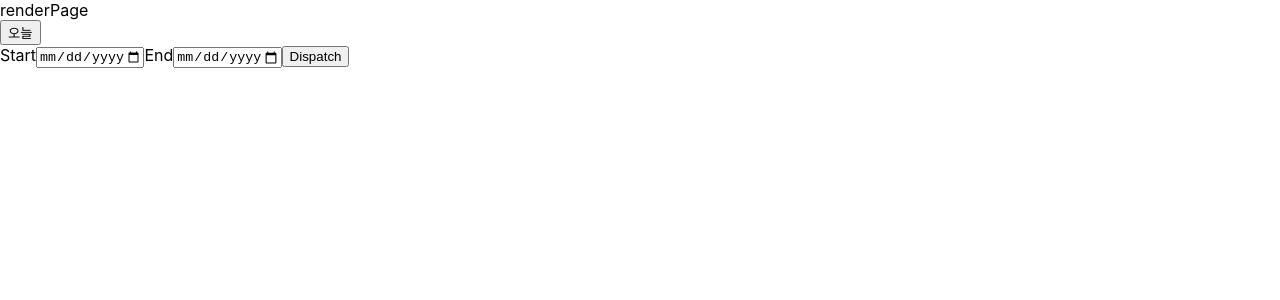
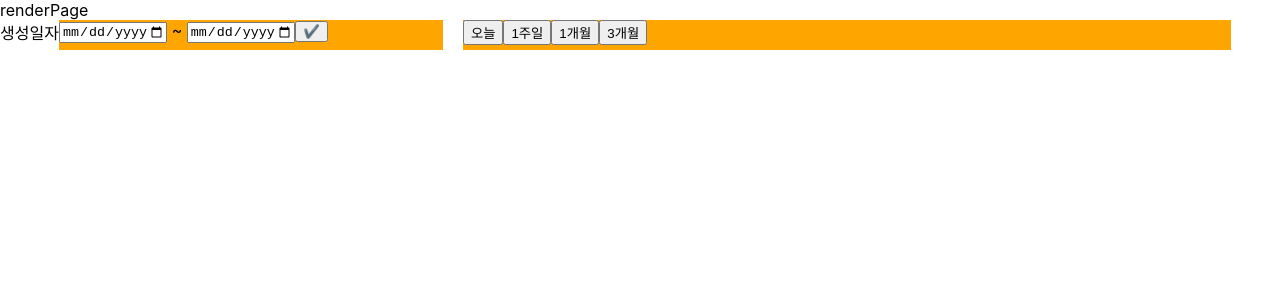
Before and after one commit to U-Wreckcar/FE-Develop, a React (Create React App) app: page / in a window 1280 px wide. Shown: the top 300 px of the page. Built offline with nearby package versions, Linux system fonts and the light colour scheme.

Commit message:
ADD 생성일자 필터 버튼 구현 반복되는 기능은 1차 구현후 리펙토링 진행

```diff
--- a/src/pages/RenderPage.tsx
+++ b/src/pages/RenderPage.tsx
@@ -5,7 +5,6 @@ function RenderPage() {
     <div>
       renderPage
       <FilterBox />
-      <CalendarModal />
     </div>
   );
 }
--- a/src/redux/slice/filterSlice.ts
+++ b/src/redux/slice/filterSlice.ts
@@ -3,7 +3,7 @@ import type { PayloadAction } from '@reduxjs/toolkit';
 import type { RootState } from 'redux/store/store';
 
 interface FilterState {
-  dateHist: string;
+  dateHist: string | undefined;
 }
 
 const initialState: FilterState = {
@@ -14,7 +14,7 @@ export const filterSlice = createSlice({
   name: 'filter',
   initialState,
   reducers: {
-    today: (state, action: PayloadAction<string>) => {
+    today: (state, action: PayloadAction<string | undefined>) => {
       state.dateHist = action.payload;
     },
   },
--- a/src/shared/filter_box/CalendarModal.tsx
+++ b/src/shared/filter_box/CalendarModal.tsx
@@ -1,9 +1,9 @@
 import { FormEvent, useRef } from 'react';
-import { useAppSelector, useAppDispatch } from 'util/hooks/redux_hook/hook';
+import { useAppSelector, useAppDispatch } from 'util/hooks/selectorDispatch';
 import { today } from 'redux/slice/filterSlice';
 
 export const CalendarModal = () => {
-  const res = useAppSelector((state) => state.filter.dateHist);
+  const dateValue = useAppSelector((state) => state.filter.dateHist);
   const startRef = useRef<HTMLInputElement>(null);
   const endRef = useRef<HTMLInputElement>(null);
   const dispatch = useAppDispatch();
@@ -11,14 +11,12 @@ export const CalendarModal = () => {
   const cenhandler = (event: FormEvent) => {
     event.preventDefault();
     const dateCel = `${startRef.current?.value}~${endRef.current?.value} `;
-    console.log(startRef.current?.value);
-    console.log(endRef.current?.value);
+
     dispatch(today(dateCel));
   };
   return (
     <form onSubmit={cenhandler}>
       <label htmlFor="start">
-        Start
         <input
           ref={startRef}
           type="date"
@@ -29,7 +27,7 @@ export const CalendarModal = () => {
         />
       </label>
       <label htmlFor="end">
-        End
+        <span> ~ </span>
         <input
           ref={endRef}
           type="date"
@@ -40,8 +38,7 @@ export const CalendarModal = () => {
           max="2024-12-31"
         />
       </label>
-      <button>Dispatch</button>
-      <p>{res}</p>
+      <button>✔️</button>
     </form>
   );
 };
--- a/src/shared/filter_box/CreateAt.tsx
+++ b/src/shared/filter_box/CreateAt.tsx
@@ -1,19 +1,59 @@
 import { useRef } from 'react';
 import { today } from 'redux/slice/filterSlice';
-import { useAppSelector, useAppDispatch } from 'util/hooks/redux_hook/hook';
-// interface dateType {
-//   for: string;
-// }
+import { useAppDispatch } from 'util/hooks/selectorDispatch';
+import { CalendarModal } from './CalendarModal';
+import styles from 'shared/filter_box/createAt.module.css';
 export const CreateAt = () => {
-  //   console.log(res);
+  const dataRef = useRef<HTMLInputElement>(null);
+  const weekRef = useRef<HTMLInputElement>(null);
+  const monthRef = useRef<HTMLInputElement>(null);
+  const dispatch = useAppDispatch();
   const todayHandler = () => {
-    const todayDate = new Date().toString();
-    //   dispatch(today(todayDate));
+    dispatch(today(dataRef.current?.value));
+  };
+  const weekHandler = () => {
+    dispatch(today(weekRef.current?.value));
+  };
+  const monthHandler = () => {
+    dispatch(today(monthRef.current?.value));
   };
 
   return (
-    <div>
-      <button onClick={todayHandler}>오늘</button>
+    <div className={styles.container}>
+      <div>생성일자</div>
+      <div className={styles.calendarBox}>
+        <CalendarModal />
+      </div>
+      <div className={styles.buttonBox}>
+        <input
+          datatype="today"
+          type="button"
+          ref={dataRef}
+          value="오늘"
+          onClick={todayHandler}
+        />
+        <input
+          datatype="today"
+          type="button"
+          ref={weekRef}
+          value="1주일"
+          onClick={weekHandler}
+        />
+        <input
+          datatype="today"
+          type="button"
+          ref={monthRef}
+          value="1개월"
+          onClick={monthHandler}
+        />
+        <input
+          datatype="today"
+          type="button"
+          ref={monthRef}
+          value="3개월"
+          onClick={monthHandler}
+        />
+      </div>
     </div>
   );
 };
--- /dev/null
+++ b/src/shared/filter_box/createAt.module.css
@@ -0,0 +1,14 @@
+.container {
+    display:flex;
+}
+.calendarBox{
+    width: 30%;
+    background-color: orange;
+
+}
+.buttonBox{
+    width:60%;
+    height: 30px;
+    background-color: orange;
+    margin-left: 20px;
+}
```
Also changed, not shown: src/util/hooks/selectorDispatch.ts (renamed from src/util/hooks/redux_hook/hook.ts).
